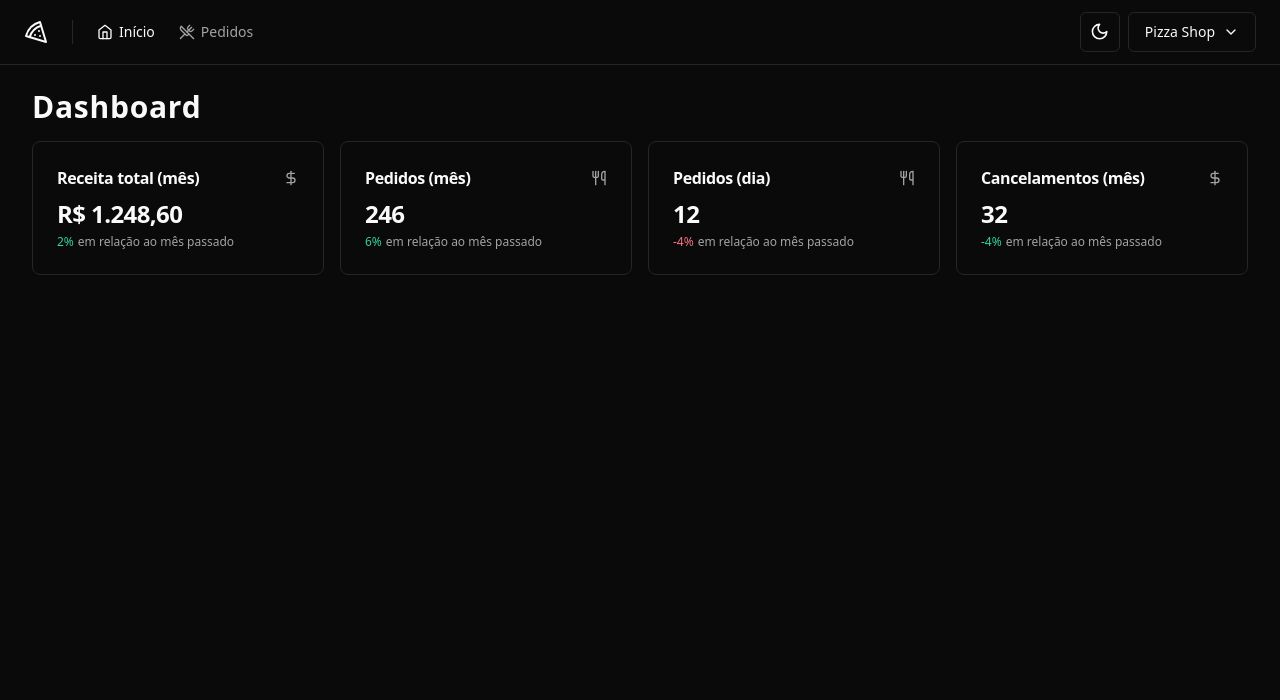
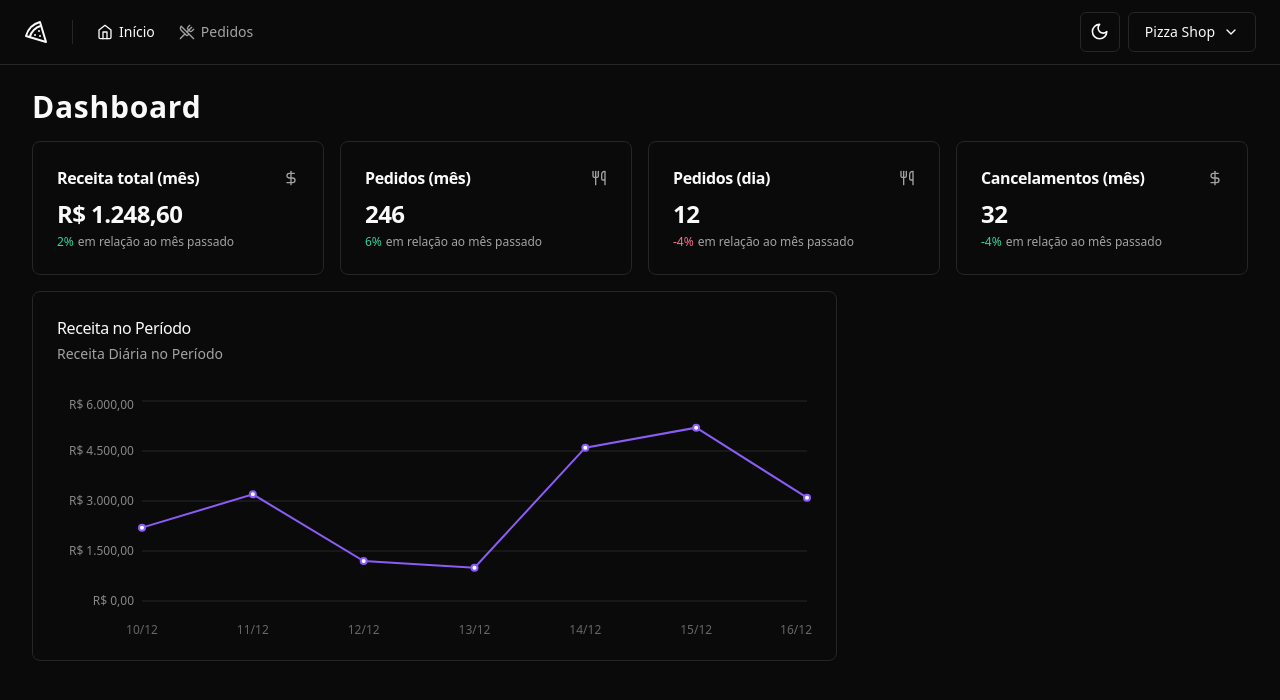
Before and after one commit to aldineifranco/pizzashop-web, a React (Vite) app: page / in a window 1280 px wide. Shown: the top 700 px of the page. Built offline with nearby package versions, Linux system fonts and the light colour scheme.

Commit message:
line chart

```diff
--- a/package.json
+++ b/package.json
@@ -26,6 +26,7 @@
     "react-helmet-async": "^2.0.4",
     "react-hook-form": "^7.50.1",
     "react-router-dom": "^6.22.2",
+    "recharts": "^2.12.3",
     "sonner": "^1.4.3",
     "sort-by": "^1.2.0",
     "tailwind-merge": "^2.2.1",
--- a/src/pages/app/dashboard/dashboard.tsx
+++ b/src/pages/app/dashboard/dashboard.tsx
@@ -3,6 +3,7 @@
 import { MonthOrdersAmountCard } from "./month-orders-amount-card";
 import { DayOrdersAmountCard } from "./day-orders-amount-card";
 import { MonthCanceledOrdersAmountCard } from "./month-canceled-orders-amount-card";
+import { RevenueChart } from "./revenue.chart";
 
 export function Dashboard() {
   return (
@@ -17,6 +18,10 @@
           <DayOrdersAmountCard />
           <MonthCanceledOrdersAmountCard />
         </div>
+
+        <div className="grid grid-cols-9 gap-4">
+          <RevenueChart />
+        </div>
       </div>
     </>
 
--- /dev/null
+++ b/src/pages/app/dashboard/revenue.chart.tsx
@@ -0,0 +1,64 @@
+import { Card, CardContent, CardDescription, CardHeader, CardTitle } from "@/components/ui/card";
+import colors from 'tailwindcss/colors';
+import { ResponsiveContainer, LineChart, XAxis, YAxis, CartesianGrid, Line, Tooltip } from "recharts";
+import { FlipVertical } from "lucide-react";
+
+const data = [
+  { date: '10/12', revenue: 2200 },
+  { date: '11/12', revenue: 3200 },
+  { date: '12/12', revenue: 1200 },
+  { date: '13/12', revenue: 1000 },
+  { date: '14/12', revenue: 4600 },
+  { date: '15/12', revenue: 5200 },
+  { date: '16/12', revenue: 3100 }
+]
+
+export function RevenueChart() {
+  return (
+    <Card className="col-span-6">
+      <CardHeader className="flex-row items-center justify-between pb-8">
+        <div className="space-y-1">
+          <CardTitle className="text-base font-medium">Receita no Período</CardTitle>
+          <CardDescription>Receita Diária no Período</CardDescription>
+        </div>
+      </CardHeader>
+      <CardContent>
+        <ResponsiveContainer width="100%" height={240}>
+          <LineChart data={data} style={{ fontSize: 12 }}>
+            <XAxis
+              dataKey="date"
+              tickLine={false}
+              axisLine={false}
+              dy={16}
+            />
+
+            <YAxis
+              stroke="#888"
+              axisLine={false}
+              tickLine={false}
+              width={80}
+              tickFormatter={(value: number) =>
+                value.toLocaleString('pt-BR', {
+                  style: 'currency',
+                  currency: 'BRL'
+                })
+              }
+            />
+
+            <CartesianGrid
+              vertical={false}
+              className="stroke-muted"
+            />
+
+            <Line
+              type="linear"
+              strokeWidth={2}
+              dataKey="revenue"
+              stroke={colors.violet['500']}
+            />
+          </LineChart>
+        </ResponsiveContainer>
+      </CardContent>
+    </Card>
+  )
+}
```
Also changed, not shown: 1 other file (tests, documents, lock files or other folders).
